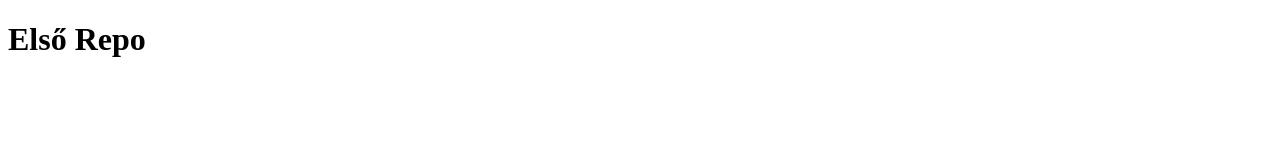
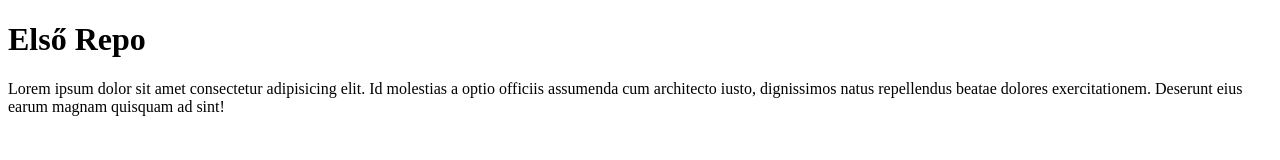
Before and after one commit to Rebi-byte-web/elso-repo, a plain HTML site: page index.html in a window 1280 px wide. Drawn offline with Linux system fonts and the light colour scheme.

Commit message:
Paragraph added

```diff
--- a/index.html
+++ b/index.html
@@ -1,11 +1,17 @@
 <!DOCTYPE html>
 <html lang="en">
+
 <head>
     <meta charset="UTF-8">
     <meta name="viewport" content="width=device-width, initial-scale=1.0">
     <title>Prooktatás Alkalom 6 | Git gyakorlás</title>
 </head>
+
 <body>
-   <h1>Első Repo</h1>
+    <h1>Első Repo</h1>
+    <p>Lorem ipsum dolor sit amet consectetur adipisicing elit. Id molestias a optio officiis assumenda cum architecto
+        iusto, dignissimos natus repellendus beatae dolores exercitationem. Deserunt eius earum magnam quisquam ad sint!
+    </p>
 </body>
+
 </html>
```
